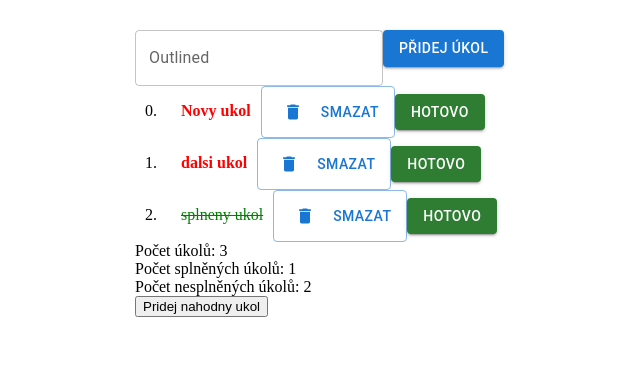
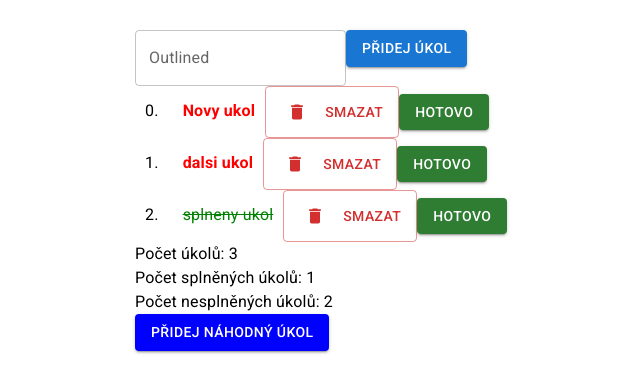
Before and after one commit to UsernameMartinn/react-ukolnicek, a React (Create React App) app: page / in a window 1280 px wide. Shown: the top 392 px of the page, without its empty margins (15-655 px from the left). Built offline with nearby package versions, Linux system fonts and the light colour scheme.

Commit message:
Plně funkční a nastylovaný úkolníček

```diff
--- a/package.json
+++ b/package.json
@@ -5,6 +5,8 @@
   "dependencies": {
     "@emotion/react": "^11.11.3",
     "@emotion/styled": "^11.11.0",
+    "@fontsource/roboto": "^5.0.8",
+    "@mui/icons-material": "^5.15.10",
     "@mui/material": "^5.15.7",
     "@testing-library/jest-dom": "^5.17.0",
     "@testing-library/react": "^13.4.0",
--- a/src/PolozkaUkolu.js
+++ b/src/PolozkaUkolu.js
@@ -9,7 +9,7 @@ export default function PolozkaUkolu( {ukol, poradi, fceSmazat, fceSpln} ) {
         <span>{poradi}. </span>
         {!ukol.splneno && <span className="text-ukolu">{ukol.text}</span>}
         {ukol.splneno && <span className="splneny-ukol">{ukol.text}</span>}
-        <Button variant="outlined" startIcon={<DeleteIcon />} onClick={() => fceSmazat(poradi)}>Smazat</Button>
+        <Button variant="outlined" color="error" startIcon={<DeleteIcon />} onClick={() => fceSmazat(poradi)}>Smazat</Button>
         <Button variant="contained" color="success" onClick={() => fceSpln(poradi)}>Hotovo</Button>
         <br/>
         </>
--- a/src/Ukolnicek.js
+++ b/src/Ukolnicek.js
@@ -1,11 +1,19 @@
 import NovyUkol from "./NovyUkol";
 import { useState, useEffect } from "react";
 import PolozkaUkolu from "./PolozkaUkolu";
+import Button from '@mui/material/Button';
+import '@fontsource/roboto/300.css';
+import '@fontsource/roboto/400.css';
+import '@fontsource/roboto/500.css';
+import '@fontsource/roboto/700.css';
+import { Typography } from "@mui/material";
 
 
 export default function Ukolnicek(poradi) {
 
     //const [seznamUkolu, nastavSeznamUkolu] = useState(['Novy ukol', 'dalsi ukol']);
+
+    const [barvaTlacitka, nastavBarvuTlacitka] = useState("blue");
 
     const [seznamUkolu, nastavSeznamUkolu] = useState([
         { text: 'Novy ukol', splneno: false },
@@ -13,7 +21,16 @@ export default function Ukolnicek(poradi) {
         { text: 'splneny ukol', splneno: true }
     ])
 
+    function nahodnaSlozkaBarvy() {
+        return Math.random() * 255;
+    }
+
     function pridejUkol(novyUkol) {
+        //let barva = "rgb(" + nahodnaSlozkaBarvy() + ", " + nahodnaSlozkaBarvy() + ", " + nahodnaSlozkaBarvy() + ")"
+        let barva = `rgb(${nahodnaSlozkaBarvy()}, ${nahodnaSlozkaBarvy()}, ${nahodnaSlozkaBarvy()})`
+
+        nastavBarvuTlacitka(barva)
+
         let novyUkolObj = { text: novyUkol, splneno: false };
         nastavSeznamUkolu([...seznamUkolu, novyUkolObj])
     }
@@ -71,13 +88,13 @@ export default function Ukolnicek(poradi) {
         <>
             <NovyUkol pridejUkol={pridejUkol} />
             <br />
-            {seznamUkolu.map((ukol, poradi) => <PolozkaUkolu ukol={ukol} poradi={poradi} fceSmazat={smazatUkol} fceSpln={splnUkol}></PolozkaUkolu>)}
+            <Typography variant="body1">{seznamUkolu.map((ukol, poradi) => <PolozkaUkolu ukol={ukol} poradi={poradi} fceSmazat={smazatUkol} fceSpln={splnUkol}></PolozkaUkolu>)}</Typography>
 
-            <div>Počet úkolů: {seznamUkolu.length}</div>
-            <div>Počet splněných úkolů: {splneno()}</div>
-            <div>Počet nesplněných úkolů: {seznamUkolu.filter(ukol => !ukol.splneno).length}</div>
+            <Typography variant="body1">Počet úkolů: {seznamUkolu.length}</Typography>
+            <Typography variant="body1">Počet splněných úkolů: {splneno()}</Typography>
+            <Typography variant="body1">Počet nesplněných úkolů: {seznamUkolu.filter(ukol => !ukol.splneno).length}</Typography>
 
-            <button onClick={() => pridejUkol("novy ukol")}>Pridej nahodny ukol</button>
+            <Button variant="contained" style={{backgroundColor : barvaTlacitka}} onClick={() => pridejUkol("novy ukol")}>Přidej náhodný úkol</Button>
         </>
     )
 }
```
Also changed, not shown: 1 other file (tests, documents, lock files or other folders).
